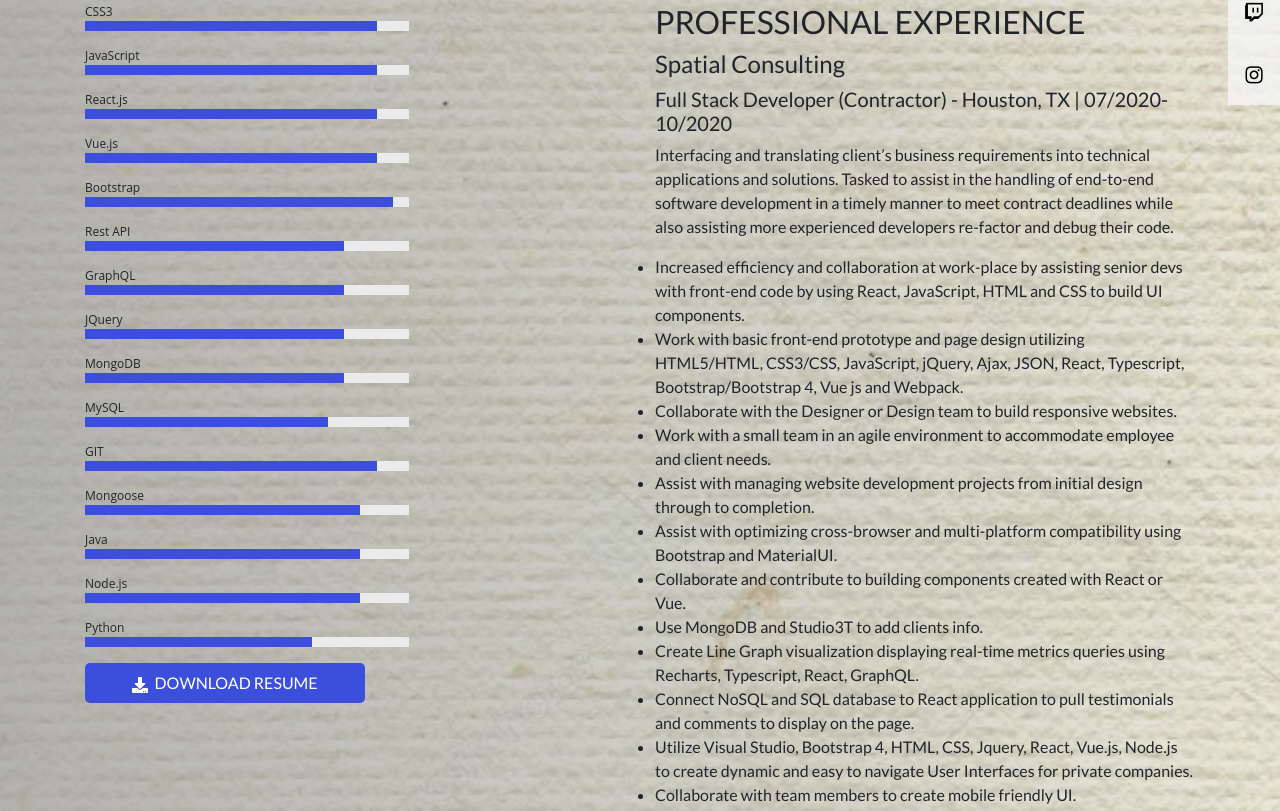
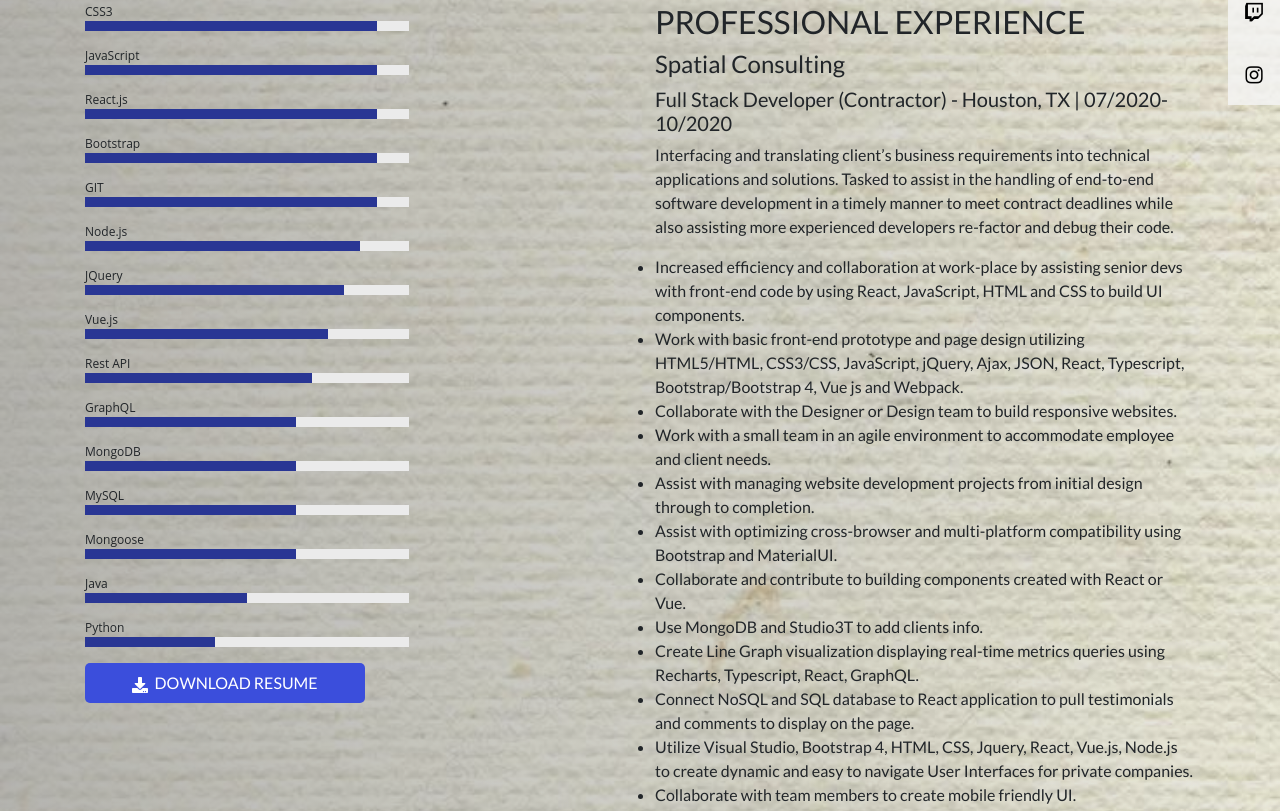
Before and after one commit to Ramong06/portfolio-website, a React (Create React App) app: page /resume in a window 1280 px wide. Shown: the part 419-1230 px from the top of the page. Built offline with nearby package versions, Linux system fonts and the light colour scheme; the HTML template or start-up script is replaced by a standard one.

Commit message:
changed skills bar order

```diff
--- a/src/components/SkillsBar/style.css
+++ b/src/components/SkillsBar/style.css
@@ -16,5 +16,5 @@ progress::-webkit-progress-bar {
   background-color: #ebebeb;
 }
 progress::-webkit-progress-value {
-  background-color: #3b4edc;
+  background-color: #293694;
 }
--- a/src/pages/About.js
+++ b/src/pages/About.js
@@ -1,9 +1,19 @@
 import React from 'react';
+import "../App.css";
+import Sidebar from '../components/Sidebar';
+import { Container, Row, Col } from "react-bootstrap";
+import Navbar from "../components/Navbar";
 
 const About = () => {
     return (
         <div>
-            <h1>ABOUT</h1>
+            <Navbar />
+            <Container fluid="md">
+                <Sidebar />
+                <Row>
+
+                </Row>
+            </Container>
         </div>
     )
 }
--- a/src/pages/Resume.js
+++ b/src/pages/Resume.js
@@ -30,18 +30,18 @@ const Resume = () => {
                     <SkillsBar name="CSS3" value={90} />
                     <SkillsBar name="JavaScript" value={90} />
                     <SkillsBar name="React.js" value={90} />
-                    <SkillsBar name="Vue.js" value={90} />
-                    <SkillsBar name="Bootstrap" value={95} />
-                    <SkillsBar name="Rest API" value={80} />
-                    <SkillsBar name="GraphQL" value={80} />
+                    <SkillsBar name="Bootstrap" value={90} />
+                    <SkillsBar name="GIT" value={90} />
+                    <SkillsBar name="Node.js" value={85} />
                     <SkillsBar name="JQuery" value={80} />
-                    <SkillsBar name="MongoDB" value={80} />
-                    <SkillsBar name="MySQL" value={75} />
-                    <SkillsBar name="GIT" value={90} />
-                    <SkillsBar name="Mongoose" value={85} />
-                    <SkillsBar name="Java" value={85} />
-                    <SkillsBar name="Node.js" value={85} />
-                    <SkillsBar name="Python" value={70} />
+                    <SkillsBar name="Vue.js" value={75} />
+                    <SkillsBar name="Rest API" value={70} />
+                    <SkillsBar name="GraphQL" value={65} />
+                    <SkillsBar name="MongoDB" value={65} />
+                    <SkillsBar name="MySQL" value={65} />
+                    <SkillsBar name="Mongoose" value={65} />
+                    <SkillsBar name="Java" value={50} />
+                    <SkillsBar name="Python" value={40} />
                     </div>
                     <a href={resumepdf} download="ramon-resume">
                         <button className="resume-btn" type="button">
```
